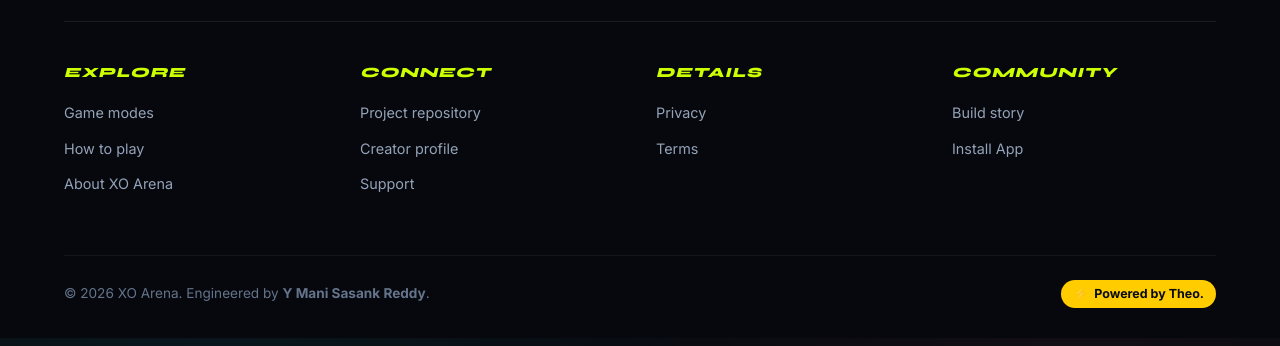
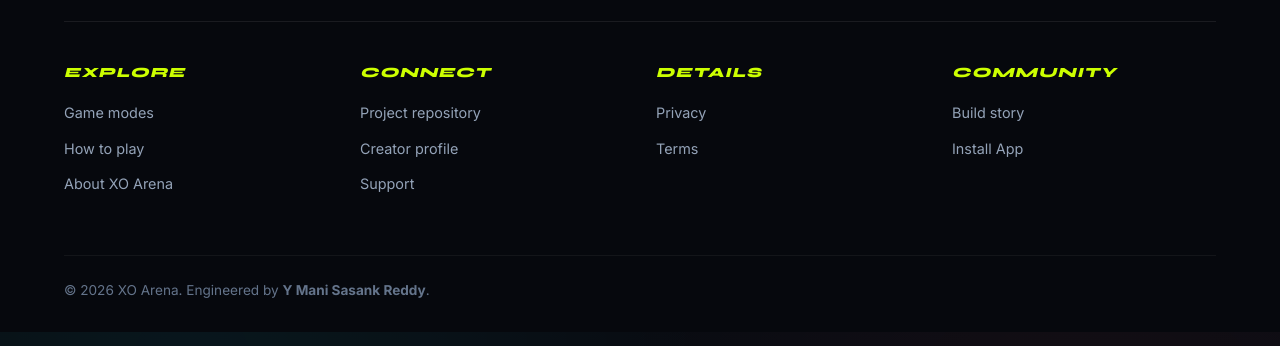
Before and after one commit to Manisasank/tictactoe-buddies, a website built with Vite: page index.html in a window 1280 px wide. Shown: the part 5357-5703 px from the top of the page. Built offline with nearby package versions, Linux system fonts and the light colour scheme.

Commit message:
fix(ui): remove Theo attribution badge from footer

```diff
--- a/index.html
+++ b/index.html
@@ -1520,18 +1520,7 @@ body {
   color: var(--text-muted);
 }
 
-.theo-badge {
-  display: inline-flex;
-  align-items: center;
-  gap: 6px;
-  background: #ffcc00;
-  color: #080b11;
-  padding: 4px 12px;
-  border-radius: var(--radius-full);
-  font-weight: 800;
-  font-size: 0.78rem;
-  text-decoration: none;
-}
+
 
 /* ----------------------------------------------------
    FLOATING GLASS CAPSULE DOCK
@@ -2474,11 +2463,7 @@ body {
       <div>
         &copy; 2026 XO Arena. Engineered by <strong>Y Mani Sasank Reddy</strong>.
       </div>
-      <div>
-        <a href="https://github.com/Manisasank" target="_blank" rel="noopener noreferrer" class="theo-badge">
-          <span>⚡</span> Powered by Theo.
-        </a>
-      </div>
+
     </div>
   </div>
 </footer>
```
